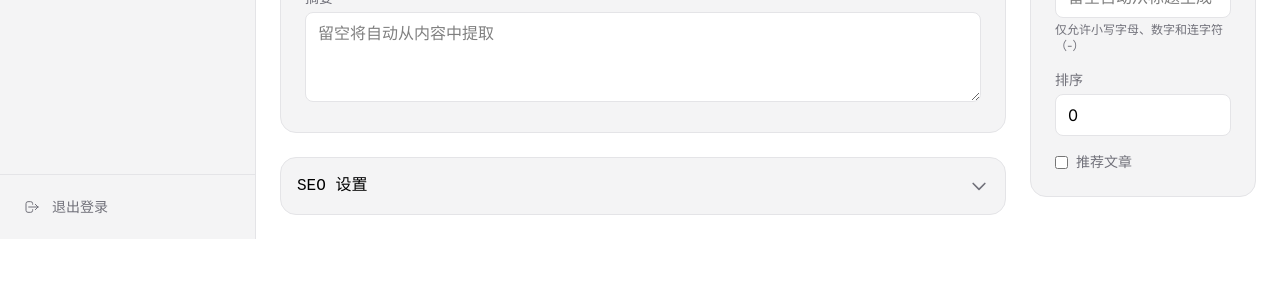
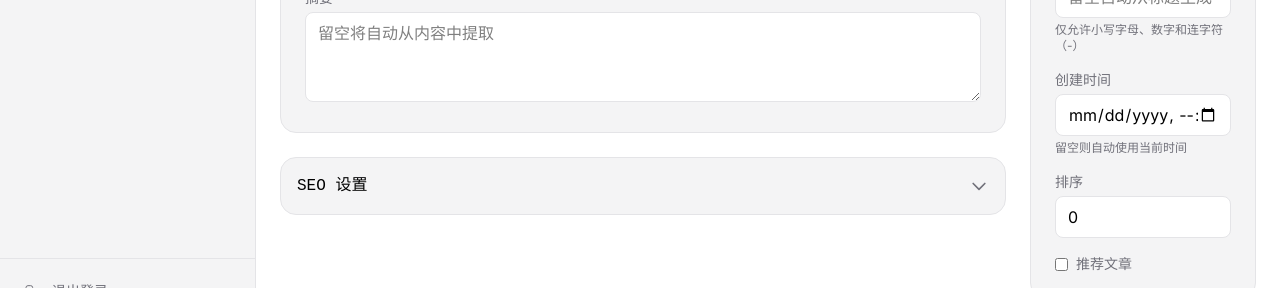
Before and after one commit to Aealen/A_Plain_Blog, a Next.js app: page /admin/articles/new in a window 1280 px wide. Shown: the part 877-1165 px from the top of the page. Before the commit the page ends 1116 px from the top, so only its background shows below. Built offline with nearby package versions, Linux system fonts and the light colour scheme; no server answers; the database is empty; sample sign-in values are in the browser's storage.

Commit message:
feat: add custom createdAt editing for articles
Allow setting a custom creation time in the article editor.
If left empty, the database default (now()) is used automatically.
Schema: createdAt changed from DateTime to DateTime? to support null values.

```diff
--- a/src/actions/admin/article.ts
+++ b/src/actions/admin/article.ts
@@ -63,6 +63,7 @@ export async function createArticle(data: ArticleFormData) {
       seoDescription: data.seoDescription,
       seoKeywords: data.seoKeywords,
       publishedAt: data.status === 'PUBLISHED' ? new Date() : null,
+      createdAt: data.createdAt ? new Date(data.createdAt) : undefined,
       tags: { create: data.tagIds.map((tagId) => ({ tagId })) },
     },
   })
@@ -97,6 +98,7 @@ export async function updateArticle(id: string, data: ArticleFormData) {
         seoDescription: (d.seoDescription as string) ?? data.seoDescription,
         seoKeywords: (d.seoKeywords as string) ?? data.seoKeywords,
         publishedAt: new Date(),
+        createdAt: data.createdAt ? new Date(data.createdAt) : undefined,
         draft: Prisma.JsonNull,
         tags: { create: ((d.tagIds as string[]) || data.tagIds).map((tagId) => ({ tagId })) },
       },
@@ -124,6 +126,7 @@ export async function updateArticle(id: string, data: ArticleFormData) {
       seoDescription: data.seoDescription,
       seoKeywords: data.seoKeywords,
       publishedAt: data.status === 'PUBLISHED' ? new Date() : null,
+      createdAt: data.createdAt ? new Date(data.createdAt) : undefined,
       draft: Prisma.JsonNull,
       tags: { create: data.tagIds.map((tagId) => ({ tagId })) },
     },
@@ -152,6 +155,7 @@ export async function saveDraft(id: string, data: ArticleFormData) {
       seoDescription: data.seoDescription || null,
       seoKeywords: data.seoKeywords || null,
       tagIds: data.tagIds,
+      createdAt: data.createdAt || null,
     }
     const article = await prisma.article.update({
       where: { id },
@@ -179,6 +183,8 @@ export async function saveDraft(id: string, data: ArticleFormData) {
       seoTitle: data.seoTitle,
       seoDescription: data.seoDescription,
       seoKeywords: data.seoKeywords,
+      publishedAt: data.status === 'PUBLISHED' ? new Date() : null,
+      createdAt: data.createdAt ? new Date(data.createdAt) : undefined,
       tags: { create: data.tagIds.map((tagId) => ({ tagId })) },
     },
   })
--- a/src/app/admin/articles/[id]/page.tsx
+++ b/src/app/admin/articles/[id]/page.tsx
@@ -19,7 +19,7 @@ interface DraftData {
   coverImage?: string | null; categoryId?: string | null
   sortOrder?: number; isRecommended?: boolean
   seoTitle?: string | null; seoDescription?: string | null; seoKeywords?: string | null
-  tagIds?: string[]
+  tagIds?: string[]; createdAt?: string | null
 }
 
 interface ArticleDetail {
@@ -27,7 +27,7 @@ interface ArticleDetail {
   excerpt: string | null; coverImage: string | null; categoryId: string | null
   status: string; sortOrder: number; isRecommended: boolean
   seoTitle: string | null; seoDescription: string | null; seoKeywords: string | null
-  publishedAt: Date | null; draft: DraftData | null
+  createdAt: Date; publishedAt: Date | null; draft: DraftData | null
   category: { id: string; name: string } | null
   tags: { tag: { id: string; name: string } }[]
 }
@@ -35,6 +35,13 @@ interface ArticleDetail {
 const inputClass = "w-full px-3 py-2 border border-border rounded-[var(--radius-sm)] bg-background focus:outline-none focus:ring-2 focus:ring-primary focus:border-primary transition-colors"
 
 const SLUG_REGEX = /^[a-z0-9-]+$/
+
+function toDatetimeLocal(date: Date | string | null | undefined): string {
+  if (!date) return ''
+  const d = new Date(date)
+  const pad = (n: number) => String(n).padStart(2, '0')
+  return `${d.getFullYear()}-${pad(d.getMonth() + 1)}-${pad(d.getDate())}T${pad(d.getHours())}:${pad(d.getMinutes())}`
+}
 
 export default function EditArticlePage({ params }: { params: Promise<{ id: string }> }) {
   const { id } = use(params)
@@ -61,6 +68,7 @@ export default function EditArticlePage({ params }: { params: Promise<{ id: stri
     categoryId: '', status: 'DRAFT' as ArticleStatus, sortOrder: 0,
     isRecommended: false, tagIds: [] as string[],
     seoTitle: '', seoDescription: '', seoKeywords: '',
+    createdAt: '',
   })
 
   const resolvedSlug = useMemo(() => {
@@ -98,6 +106,7 @@ export default function EditArticlePage({ params }: { params: Promise<{ id: stri
           seoTitle: ((source?.seoTitle as string) || a.seoTitle) || '',
           seoDescription: ((source?.seoDescription as string) || a.seoDescription) || '',
           seoKeywords: ((source?.seoKeywords as string) || a.seoKeywords) || '',
+          createdAt: toDatetimeLocal((source as DraftData)?.createdAt ?? a.createdAt),
         })
         if (a.seoTitle || a.seoDescription || a.seoKeywords) setShowSEO(true)
       } catch (err) { setError(err instanceof Error ? err.message : '加载失败') }
@@ -173,6 +182,7 @@ export default function EditArticlePage({ params }: { params: Promise<{ id: stri
         seoTitle: formData.seoTitle || undefined,
         seoDescription: formData.seoDescription || undefined,
         seoKeywords: formData.seoKeywords || undefined,
+        createdAt: formData.createdAt || null,
       }
       await updateArticle(id, data)
       router.push('/admin/articles')
@@ -196,6 +206,7 @@ export default function EditArticlePage({ params }: { params: Promise<{ id: stri
         seoTitle: formData.seoTitle || undefined,
         seoDescription: formData.seoDescription || undefined,
         seoKeywords: formData.seoKeywords || undefined,
+        createdAt: formData.createdAt || null,
       }
       await saveDraft(id, data)
       setHasDraft(true)
@@ -403,6 +414,16 @@ export default function EditArticlePage({ params }: { params: Promise<{ id: stri
               <p className="mt-1 text-xs text-muted-foreground">仅允许小写字母、数字和连字符（-）</p>
             </div>
             <div>
+              <label className="block text-sm font-medium text-muted-foreground mb-1">创建时间</label>
+              <input
+                type="datetime-local"
+                value={formData.createdAt}
+                onChange={e => setFormData({ ...formData, createdAt: e.target.value })}
+                className={inputClass}
+              />
+              <p className="mt-1 text-xs text-muted-foreground">留空则自动使用当前时间</p>
+            </div>
+            <div>
               <label className="block text-sm font-medium text-muted-foreground mb-1">排序</label>
               <input type="number" value={formData.sortOrder} onChange={e => setFormData({ ...formData, sortOrder: parseInt(e.target.value) || 0 })} className={inputClass} />
             </div>
--- a/src/app/admin/articles/new/page.tsx
+++ b/src/app/admin/articles/new/page.tsx
@@ -39,6 +39,7 @@ export default function NewArticlePage() {
     categoryId: '', status: 'DRAFT' as ArticleStatus, sortOrder: 0,
     isRecommended: false, tagIds: [] as string[],
     seoTitle: '', seoDescription: '', seoKeywords: '',
+    createdAt: '',
   })
 
   const resolvedSlug = useMemo(() => {
@@ -127,6 +128,7 @@ export default function NewArticlePage() {
         seoTitle: formData.seoTitle || undefined,
         seoDescription: formData.seoDescription || undefined,
         seoKeywords: formData.seoKeywords || undefined,
+        createdAt: formData.createdAt || null,
       }
       await createArticle(data)
       router.push('/admin/articles')
@@ -299,6 +301,16 @@ export default function NewArticlePage() {
               <p className="mt-1 text-xs text-muted-foreground">仅允许小写字母、数字和连字符（-）</p>
             </div>
             <div>
+              <label className="block text-sm font-medium text-muted-foreground mb-1">创建时间</label>
+              <input
+                type="datetime-local"
+                value={formData.createdAt}
+                onChange={e => setFormData({ ...formData, createdAt: e.target.value })}
+                className={inputClass}
+              />
+              <p className="mt-1 text-xs text-muted-foreground">留空则自动使用当前时间</p>
+            </div>
+            <div>
               <label className="block text-sm font-medium text-muted-foreground mb-1">排序</label>
               <input type="number" value={formData.sortOrder} onChange={e => setFormData({ ...formData, sortOrder: parseInt(e.target.value) || 0 })} className={inputClass} />
             </div>
--- a/src/types/index.ts
+++ b/src/types/index.ts
@@ -14,6 +14,7 @@ export interface ArticleFormData {
   seoDescription?: string
   seoKeywords?: string
   tagIds: string[]
+  createdAt?: string | null
 }
 
 export interface CategoryFormData {
```
Also changed, not shown: 1 other file (tests, documents, lock files or other folders).
